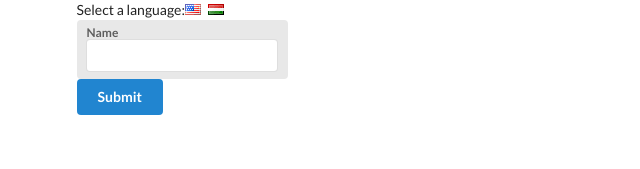
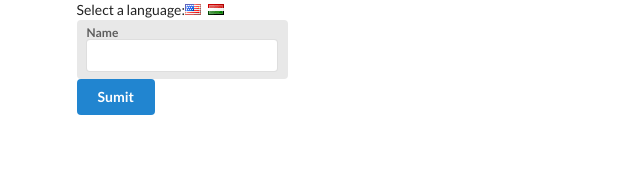
Before and after one commit to johnpospisil/react-translate, a React (Create React App) app: page / in a window 1280 px wide. Shown: the top 169 px of the page, without its empty margins (0-640 px from the left). Built offline with nearby package versions, Linux system fonts and the light colour scheme.

Commit message:
Consume the context value

```diff
--- a/src/components/Button.js
+++ b/src/components/Button.js
@@ -5,8 +5,9 @@ class Button extends React.Component {
   static contextType = LanguageContext;
 
   render() {
-    console.log(this.context);
-    return <div><button className="ui primary button">Submit</button></div>;
+    // console.log(this.context);
+    const text = this.context === 'english' ? 'Sumit' : 'Választ';
+    return <div><button className="ui primary button">{text}</button></div>;
   }
 }
 
--- a/src/components/Field.js
+++ b/src/components/Field.js
@@ -1,10 +1,15 @@
 import React from 'react';
+import LanguageContext from '../contexts/LanguageContext';
 
 class Field extends React.Component {
+  static contextType = LanguageContext;
+
   render() {
+    const text = this.context === 'english' ? 'Name' : 'Név';
+
     return (
       <div className="label ui">
-        <label>Name</label>
+        <label>{text}</label>
         <input />
       </div>
     );
```
